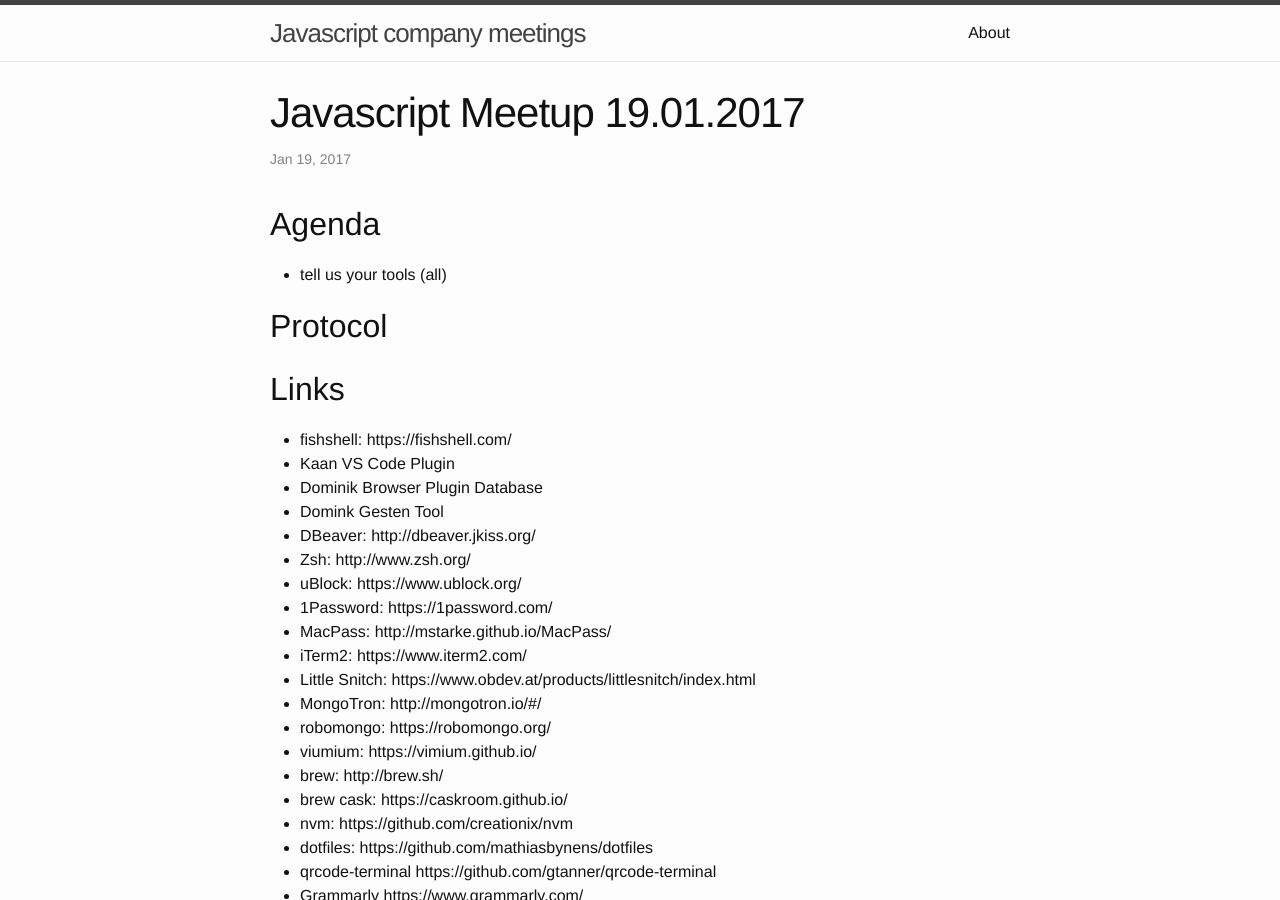
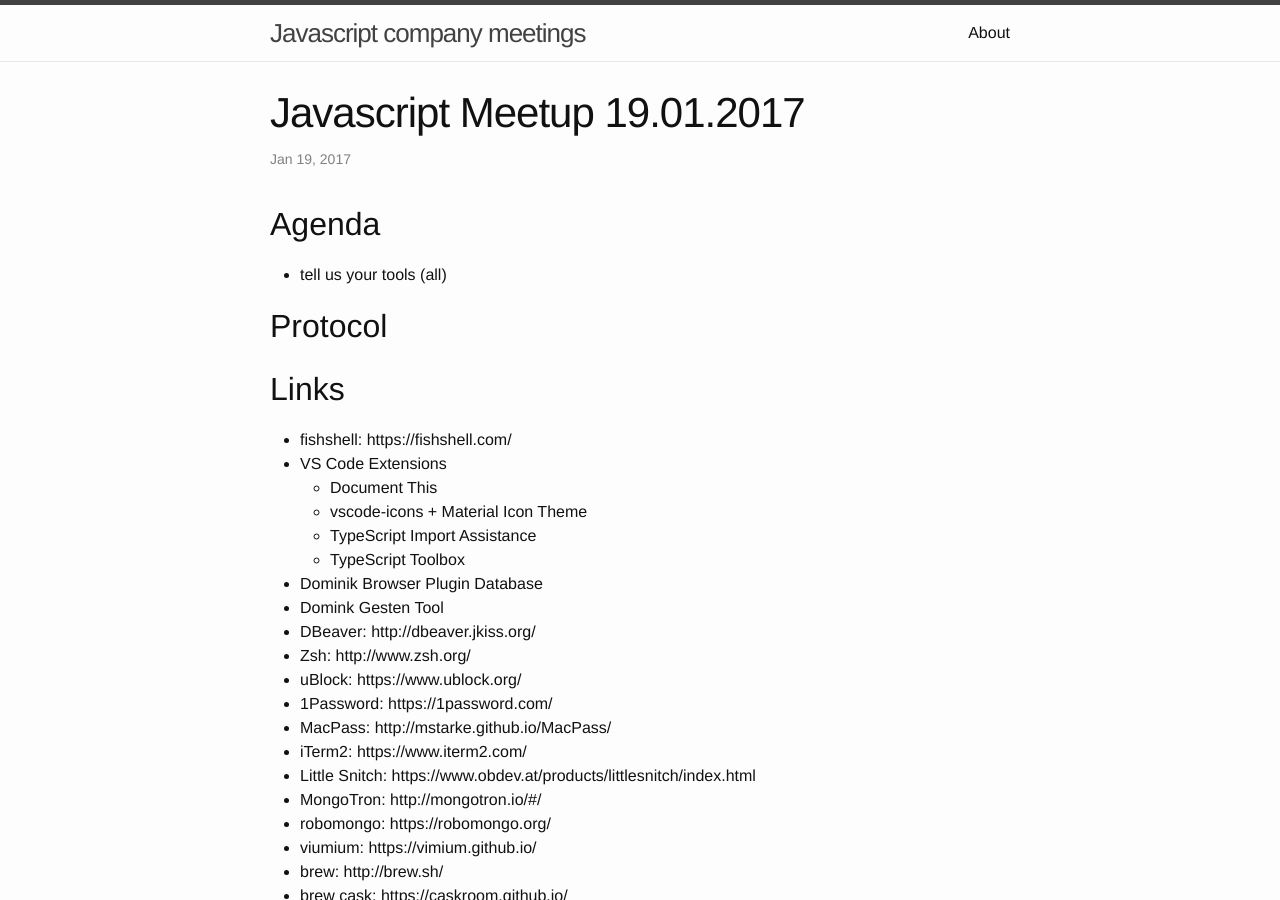
Before and after one commit to MathiasTim/javascript-company-meeting, a Jekyll site: the page built from _posts/2017-01-19-meetup.md, in a window 1280 px wide and 900 px high. Built offline with Jekyll 4.4.1, drawn with Linux system fonts in a browser that asks for light colours.

Commit message:
Update 2017-01-19-meetup.md

```diff
--- a/_posts/2017-01-19-meetup.md
+++ b/_posts/2017-01-19-meetup.md
@@ -14,7 +14,11 @@
 ## Links
 
 - fishshell: https://fishshell.com/
-- Kaan VS Code Plugin
+- VS Code Extensions
+  - Document This
+  - vscode-icons + Material Icon Theme
+  - TypeScript Import Assistance
+  - TypeScript Toolbox
 - Dominik Browser Plugin Database
 - Domink Gesten Tool
 - DBeaver: http://dbeaver.jkiss.org/
```
